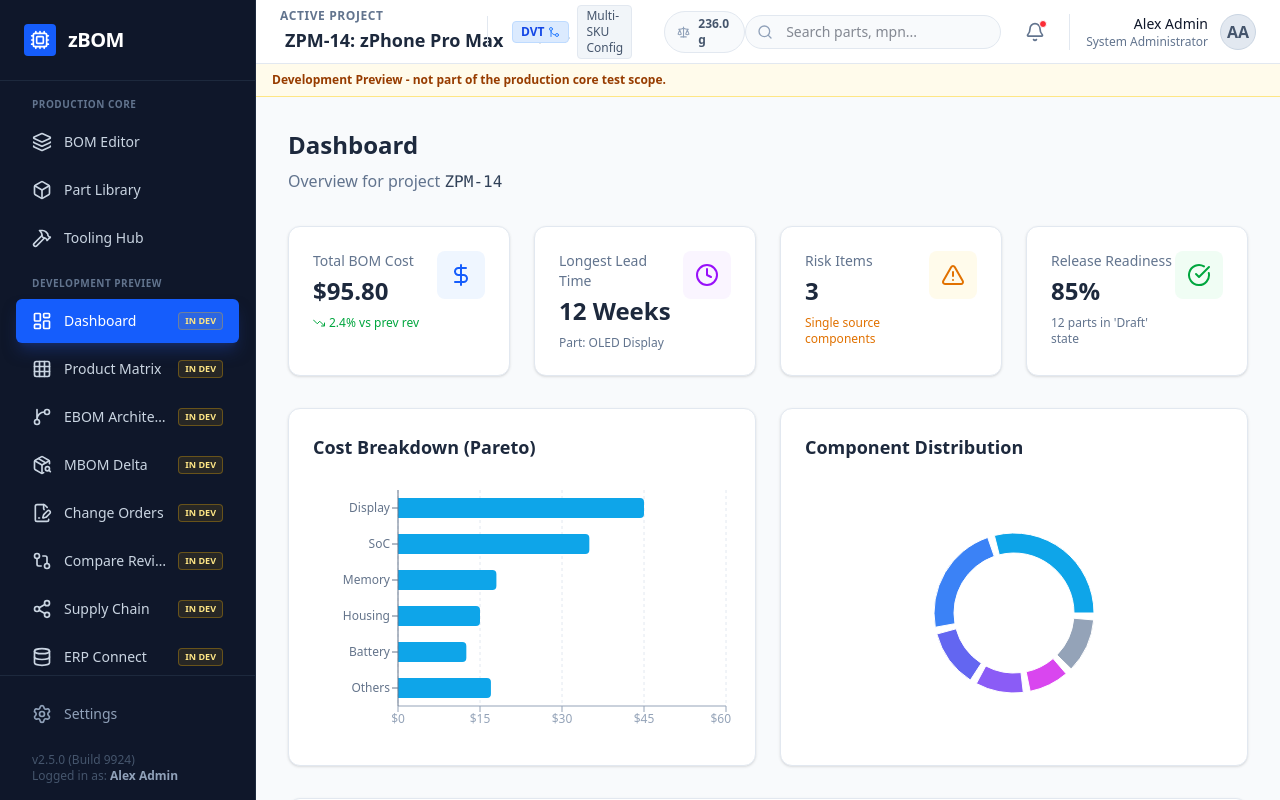
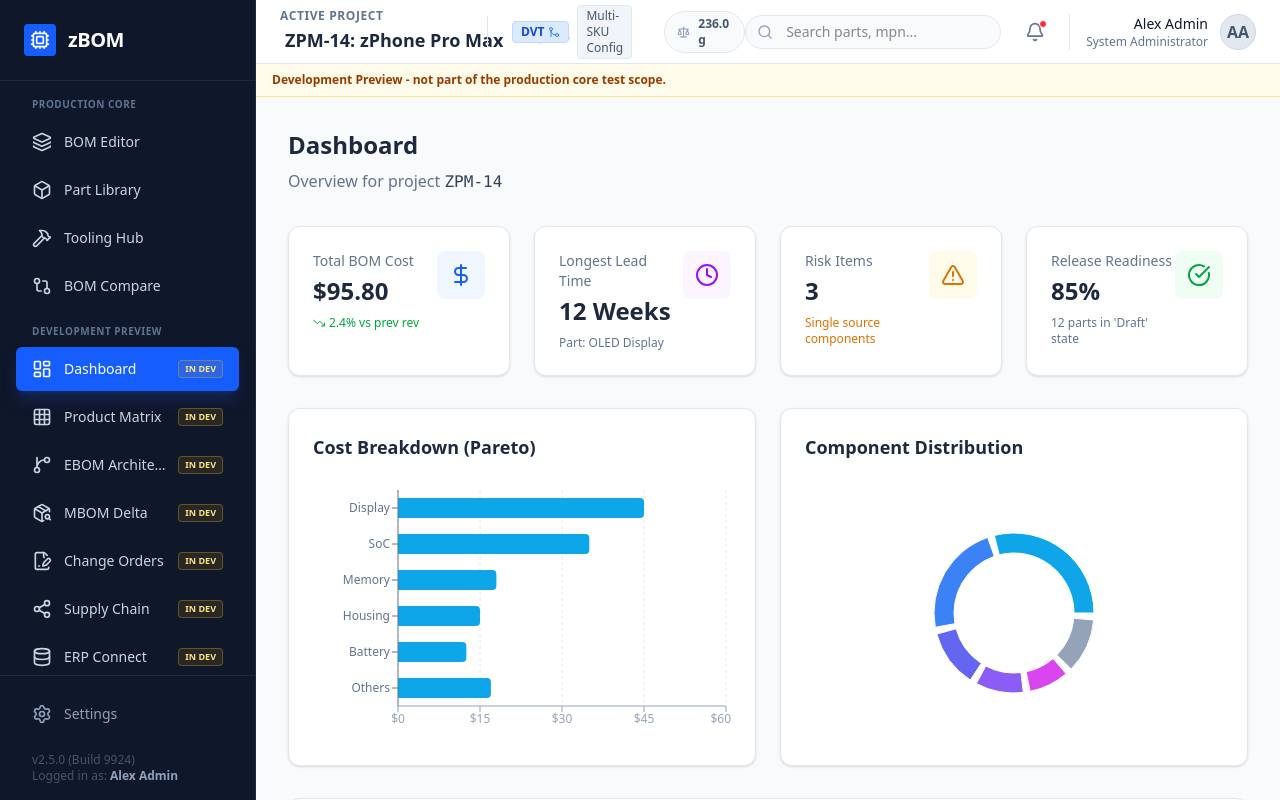
Before and after one commit to aaronzz00/zBOM, a React (Vite) app: page / in a window 1280 px wide. Built offline with nearby package versions, Linux system fonts and the light colour scheme.

Commit message:
feat(core): rename compare revisions to BOM compare and remove IN DEV flag in sidebar

```diff
--- a/components/FeedbackOverlay.tsx
+++ b/components/FeedbackOverlay.tsx
@@ -240,7 +240,7 @@ export const FeedbackOverlay: React.FC<FeedbackOverlayProps> = ({ activePage })
       'mbom-delta': 'MBOM Delta Console 制造BOM差异控制台',
       'tooling': 'Tooling Hub 模具/工装中心',
       'eco': 'ECO Manager 工程变更管理',
-      'compare': 'Compare Revisions 版本比对',
+      'compare': 'BOM Compare 版本比对',
       'parts': 'Part Library 料库管理',
       'suppliers': 'Supply Chain Intelligence 供应链情报',
     };
--- a/components/Sidebar.tsx
+++ b/components/Sidebar.tsx
@@ -17,6 +17,7 @@ export const Sidebar: React.FC<SidebarProps> = ({ activePage, onNavigate }) => {
     { id: 'bom', icon: Layers, label: 'BOM Editor', requiredPerm: Permission.VIEW_BOM },
     { id: 'parts', icon: Box, label: 'Part Library', requiredPerm: Permission.VIEW_BOM },
     { id: 'tooling', icon: Hammer, label: 'Tooling Hub', requiredPerm: Permission.VIEW_BOM },
+    { id: 'compare', icon: GitCompare, label: 'BOM Compare', requiredPerm: Permission.VIEW_BOM },
   ];
 
   const developmentPreviewItems = [
@@ -25,7 +26,6 @@ export const Sidebar: React.FC<SidebarProps> = ({ activePage, onNavigate }) => {
     { id: 'ebom-architecture', icon: GitBranch, label: 'EBOM Architecture', requiredPerm: Permission.VIEW_BOM },
     { id: 'mbom-delta', icon: PackageSearch, label: 'MBOM Delta', requiredPerm: Permission.VIEW_BOM },
     { id: 'eco', icon: FileSignature, label: 'Change Orders', requiredPerm: Permission.VIEW_ECO },
-    { id: 'compare', icon: GitCompare, label: 'Compare Revisions', requiredPerm: Permission.VIEW_BOM },
     { id: 'suppliers', icon: Share2, label: 'Supply Chain', requiredPerm: Permission.VIEW_SUPPLY_CHAIN },
     { id: 'erp', icon: Database, label: 'ERP Connect', requiredPerm: Permission.MANAGE_AVL },
   ];
--- a/pages/BOMCompare.tsx
+++ b/pages/BOMCompare.tsx
@@ -177,7 +177,7 @@ export const BOMCompare: React.FC = () => {
           <div>
             <h1 className="text-xl font-bold text-slate-800 flex items-center gap-2">
               <GitCompare className="w-6 h-6 text-blue-600" />
-              Compare Revisions
+              BOM Compare
             </h1>
           </div>
           <div className="flex items-center gap-3">
```
Also changed, not shown: 1 other file (tests, documents, lock files or other folders).
